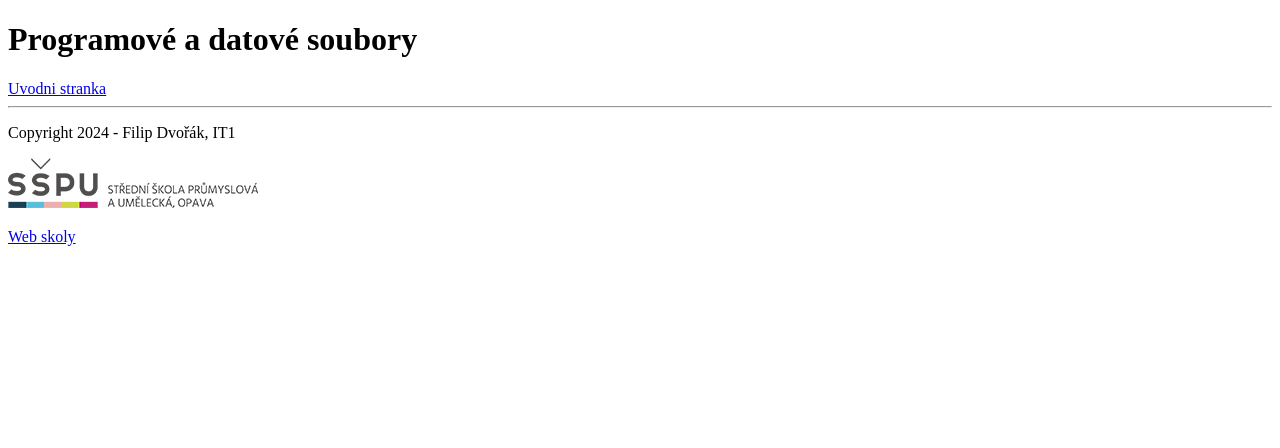
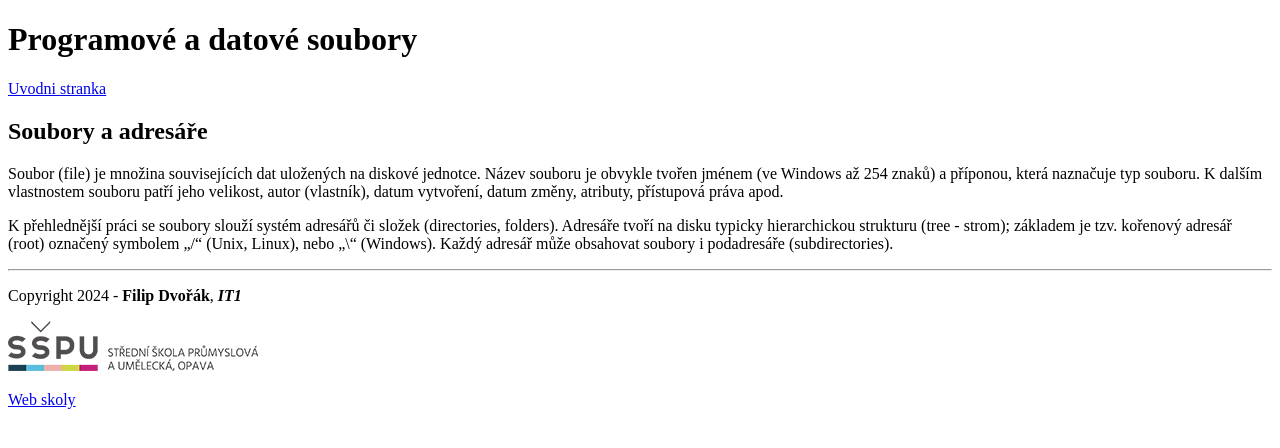
Before and after one commit to pidizman/programy-a-data, a plain HTML site: page a/index.html in a window 1280 px wide. Drawn offline with Linux system fonts and the light colour scheme.

Commit message:
Add files via upload

```diff
--- a/a/index.html
+++ b/a/index.html
@@ -1,8 +1,8 @@
 <!DOCTYPE html>
 <html lang="cs">
   <head>
-    <meta charset="UTF-8">
-    <meta name="viewport" content="width=device-width, initial-scale=1.0">
+    <meta charset="UTF-8" />
+    <meta name="viewport" content="width=device-width, initial-scale=1.0" />
     <title>Programové a datové soubory</title>
   </head>
   <body>
@@ -11,13 +11,28 @@
       <a href="../index.html">Uvodni stranka</a>
     </header>
     <main>
+        <h2>Soubory a adresáře</h2>
+        <p>Soubor (file) je množina souvisejících dat uložených na diskové jednotce.
+        Název souboru je obvykle tvořen jménem (ve Windows až 254 znaků) a
+        příponou, která naznačuje typ souboru. K dalším vlastnostem souboru patří
+        jeho velikost, autor (vlastník), datum vytvoření, datum změny, atributy,
+        přístupová práva apod.</p>
 
+        <p>K přehlednější práci se soubory slouží systém
+        adresářů či složek (directories, folders). Adresáře tvoří na disku typicky
+        hierarchickou strukturu (tree - strom); základem je tzv. kořenový adresář
+        (root) označený symbolem „/“ (Unix, Linux), nebo „\“ (Windows). Každý
+        adresář může obsahovat soubory i podadresáře (subdirectories).</p>
     </main>
     <footer>
-        <hr>
-        <p>Copyright 2024 - Filip Dvořák, IT1</p>
-        <p><a href="https://www.sspu-opava.cz/" target="_blank"><img src="../img/skola-logo.png" alt="Skolni logo"></a></p>
-        <p><a href="https://www.sspu-opava.cz/" target="_blank">Web skoly</a></p>
+      <hr />
+      <p>Copyright 2024 - <b>Filip Dvořák</b>, <b><i>IT1</i></b></p>
+      <p>
+        <a href="https://sspu-opava.cz/" target="_blank"
+          ><img src="../img/skola-logo.png" alt="Skolni logo"
+        /></a>
+      </p>
+      <p><a href="https://sspu-opava.cz/" target="_blank">Web skoly</a></p>
     </footer>
   </body>
 </html>
```
Also changed, not shown: index.html (+2 -2 lines). Lines whose indentation alone changed are shown as unchanged.
